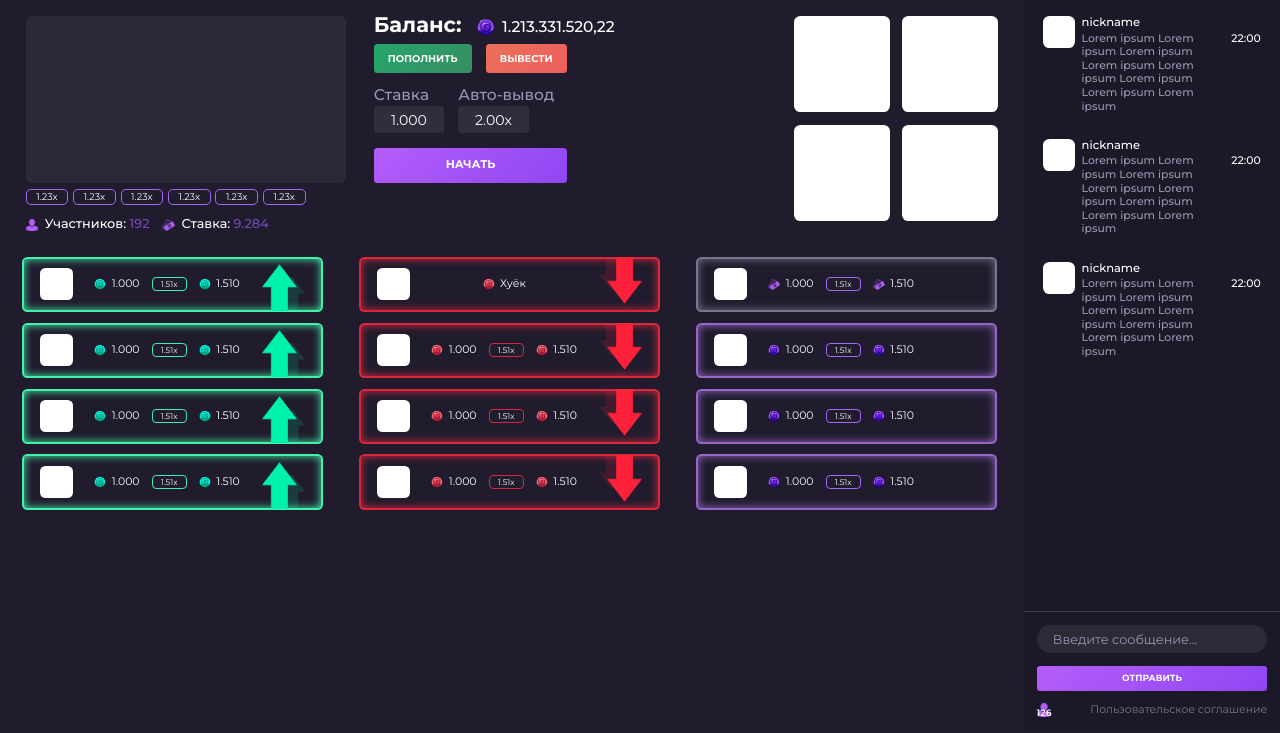
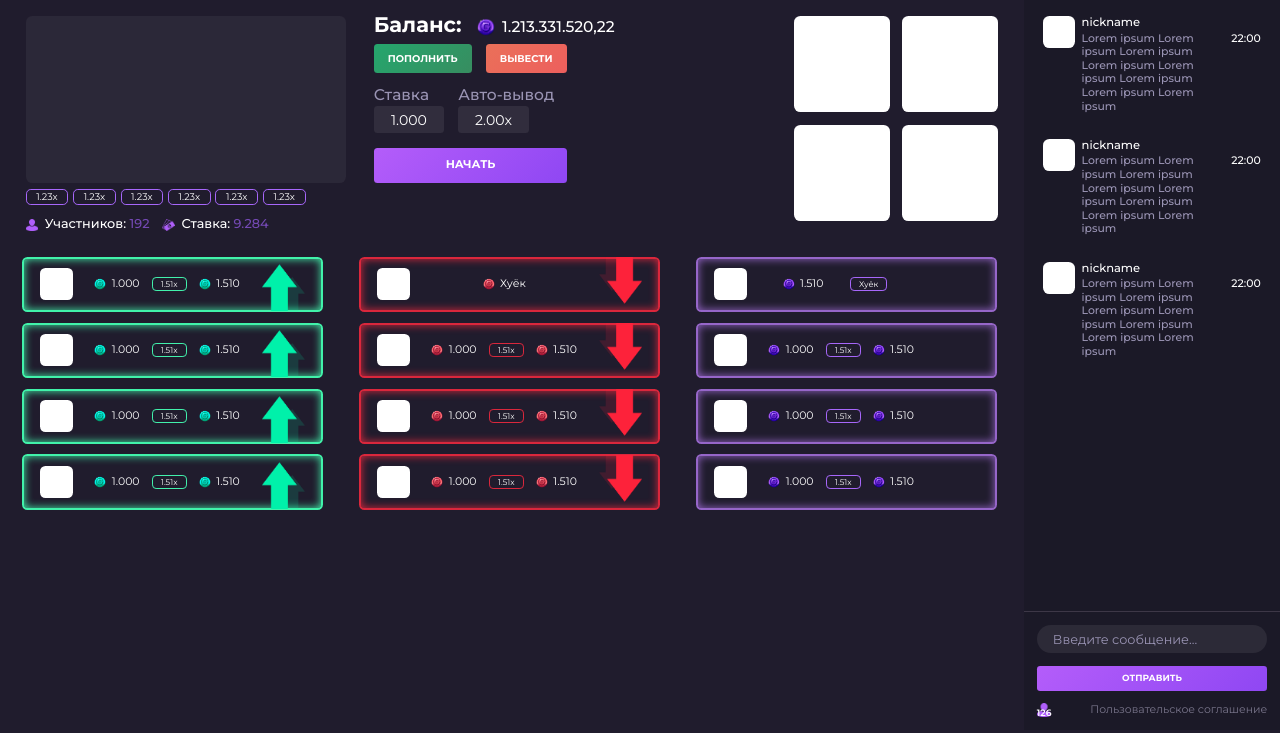
Before and after one commit to FrameMuse/StandoffCrash, a plain HTML site: page index.html in a window 1280 px wide. Shown: the part 67-800 px from the top of the page. Drawn offline with Linux system fonts and the light colour scheme.

Commit message:
Update index.html

```diff
--- a/index.html
+++ b/index.html
@@ -199,18 +199,14 @@
                     </div>
                 </div>
                 <div class="plays__column">
-                    <div class="plays-game plays-game-2">
+                    <div class="plays-game plays-game--2">
                         <img src="assets/img/blank.jpg" alt="" class="plays-game__image">
-                        <div class="plays-game__amount">
-                            <span class="plays-game__amount--icon"></span>
-                            <span class="plays-game__amount--text">1.000</span>
-                        </div>
-                        <span class="plays-game__hash">1.51x</span>
                         <div class="plays-game__amount">
                             <span class="plays-game__amount--icon"></span>
                             <span class="plays-game__amount--text">1.510</span>
                         </div>
-                        <span class="plays-game__state"></span>
+                        <span class="plays-game__hash">Хуёк</span>
+                        <span class="plays-game__state" style="background-image: none;"></span>
                     </div>
                     <div class="plays-game plays-game--2">
                         <img src="assets/img/blank.jpg" alt="" class="plays-game__image">
```
